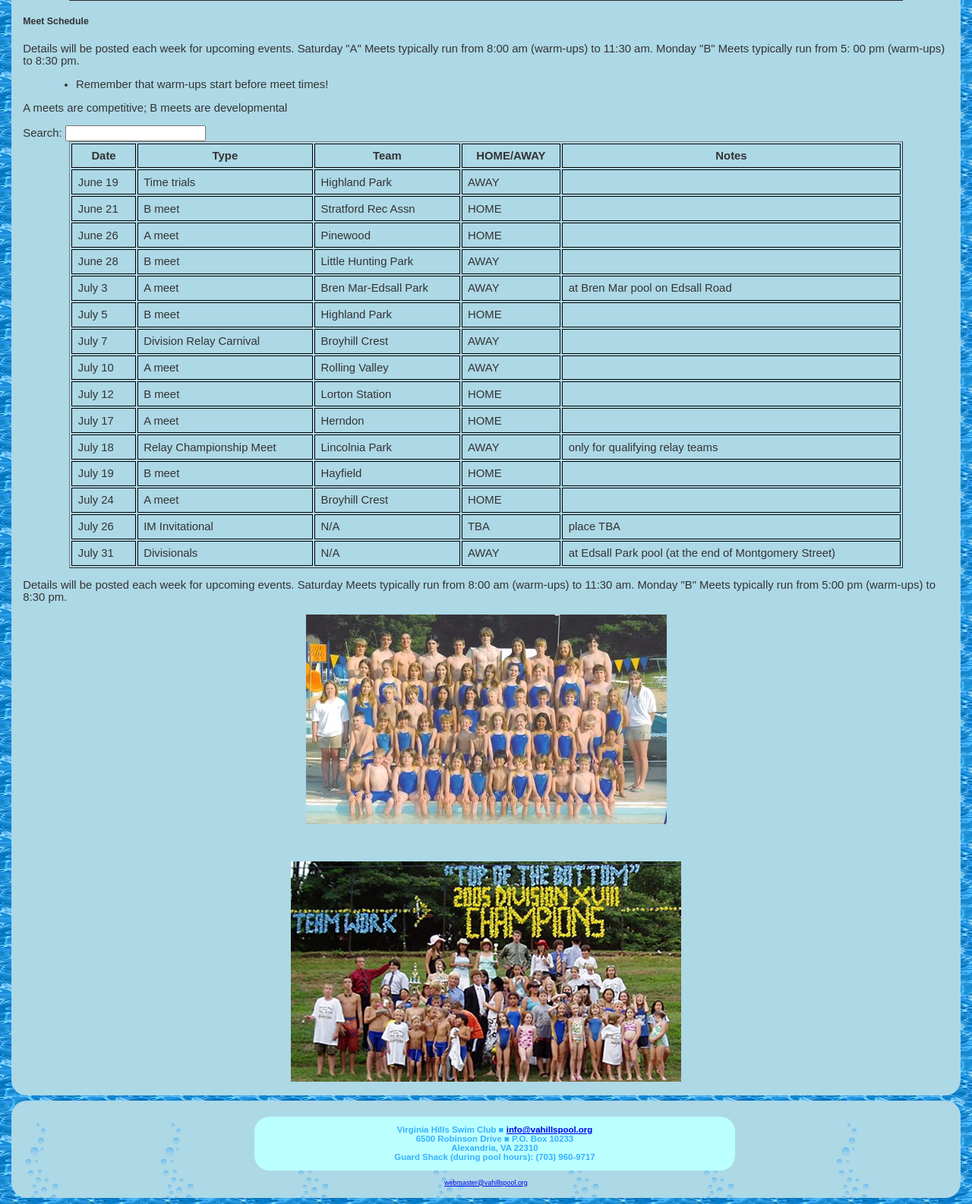
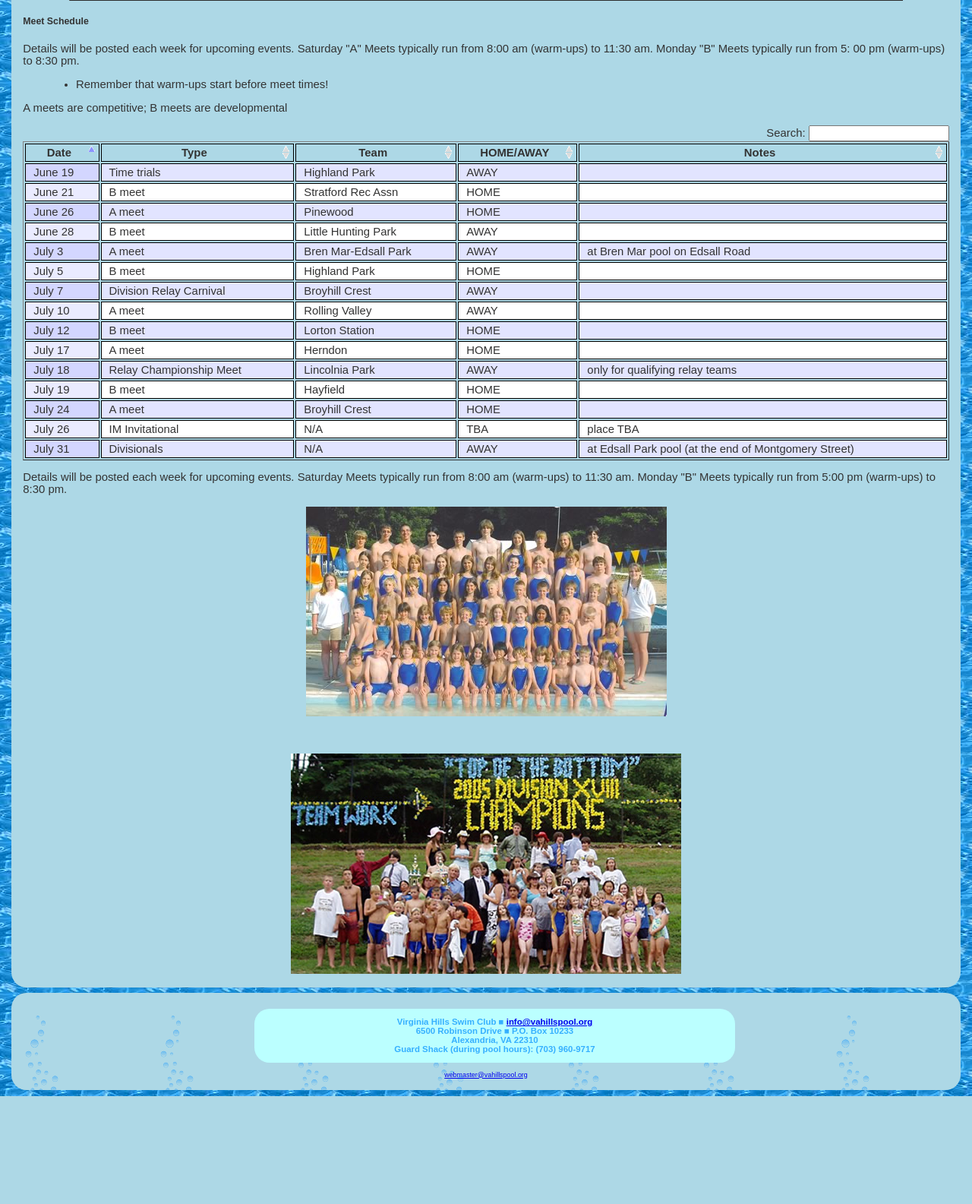
Before and after one commit to CarolMontoya/vahillsp, a PHP site: page /swim-team-sched.php in a window 1280 px wide. Shown: the part 1374-2959 px from the top of the page at 76% size. After the commit the page ends 2817 px from the top, so only its background shows below. Run offline with PHP 8.4, Linux system fonts and the light colour scheme; some libraries are stand-ins or nearby versions.

Commit message:
Fixing stylesheet link

```diff
--- a/swim-team-sched.php
+++ b/swim-team-sched.php
@@ -4,7 +4,7 @@ $siteTitle = "Swim Team Schedule 2010";
 include_once "header.inc";
 ?>
 <style type="text/css" title="currentStyle">
-  @import "css/demo_table.css";
+  @import "css/data-table.css";
 </style>
 <div class="rounded">
 
```
